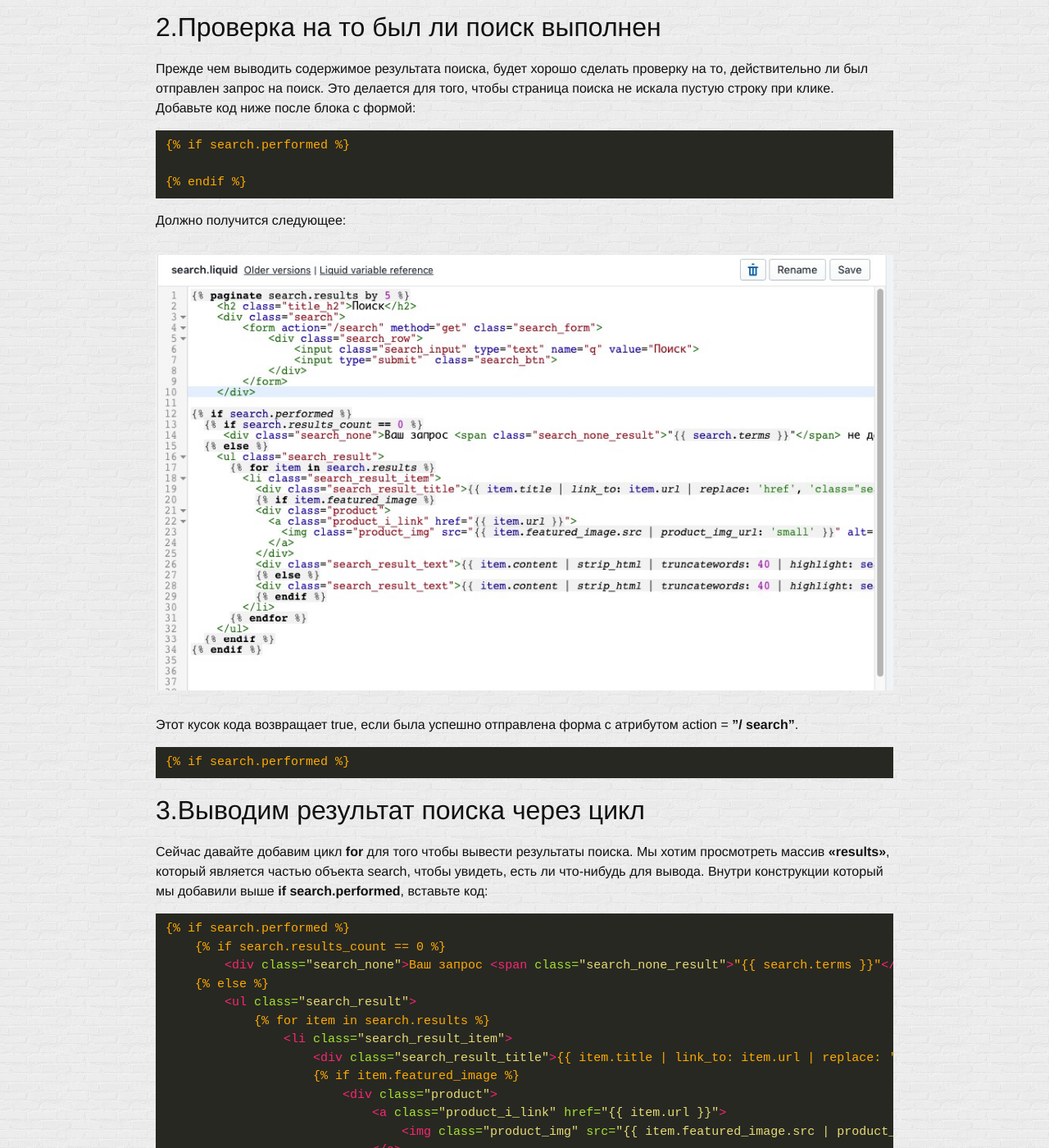
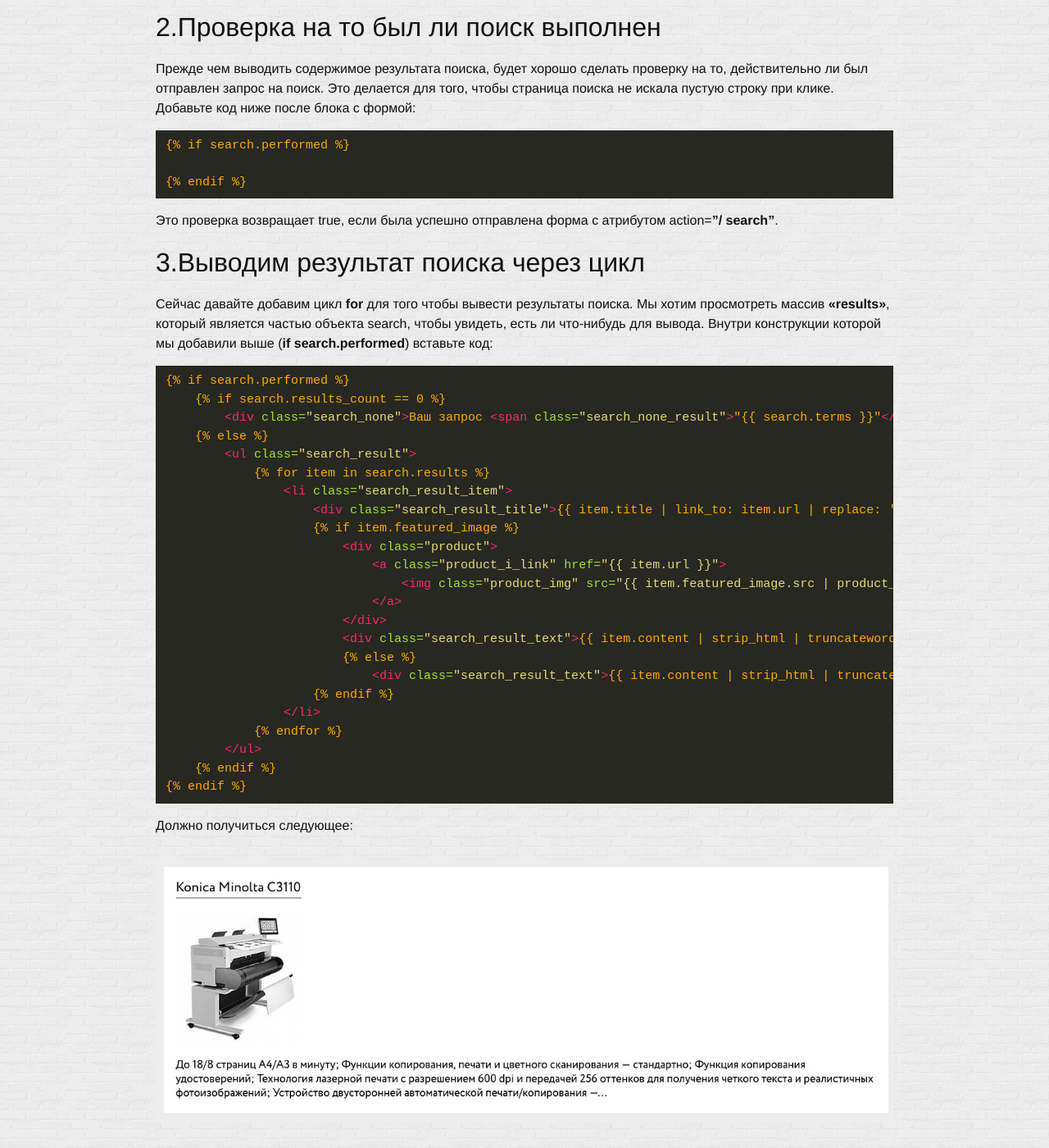
Before and after one commit to glivera-team/glivera-team.github.io, a Jekyll site: the page built from _posts/2018-04-26-shopify-search.markdown, in a window 1280 px wide and 1400 px high, scrolled down 1464 px. Shown: the whole window at 82% size. Built offline with Jekyll 4.4.1, drawn with Linux system fonts in a browser that asks for light colours; comment, search, counter and statistics services are not loaded.

Commit message:
modified article

```diff
--- a/_posts/2018-04-26-shopify-search.markdown
+++ b/_posts/2018-04-26-shopify-search.markdown
@@ -47,20 +47,12 @@ autor:  glivera-team
 {% endraw %}
 {% endhighlight %}
 
-Должно получится следующее:
-<img alt="" src="../../../../i/search-3.jpg">
-
-Этот кусок кода возвращает true, если была успешно отправлена форма с атрибутом action = <b>"/ search"</b>.
-{% highlight html %}
-{% raw %}
-{% if search.performed %}
-{% endraw %}
-{% endhighlight %}
+Это проверка возвращает true, если была успешно отправлена форма с атрибутом action=<b>"/ search"</b>.
 
 ## 3.Выводим результат поиска через цикл
 
 Сейчас давайте добавим цикл <b>for</b> для того чтобы вывести результаты поиска. Мы хотим просмотреть массив <b>«results»</b>, который является частью объекта search, чтобы увидеть, есть ли что-нибудь для вывода.
-Внутри конструкции который мы добавили выше <b>if search.performed</b>, вставьте код:
+Внутри конструкции которой мы добавили выше (<b>if search.performed</b>) вставьте код:
 
 {% highlight html %}
 {% raw %}
```
